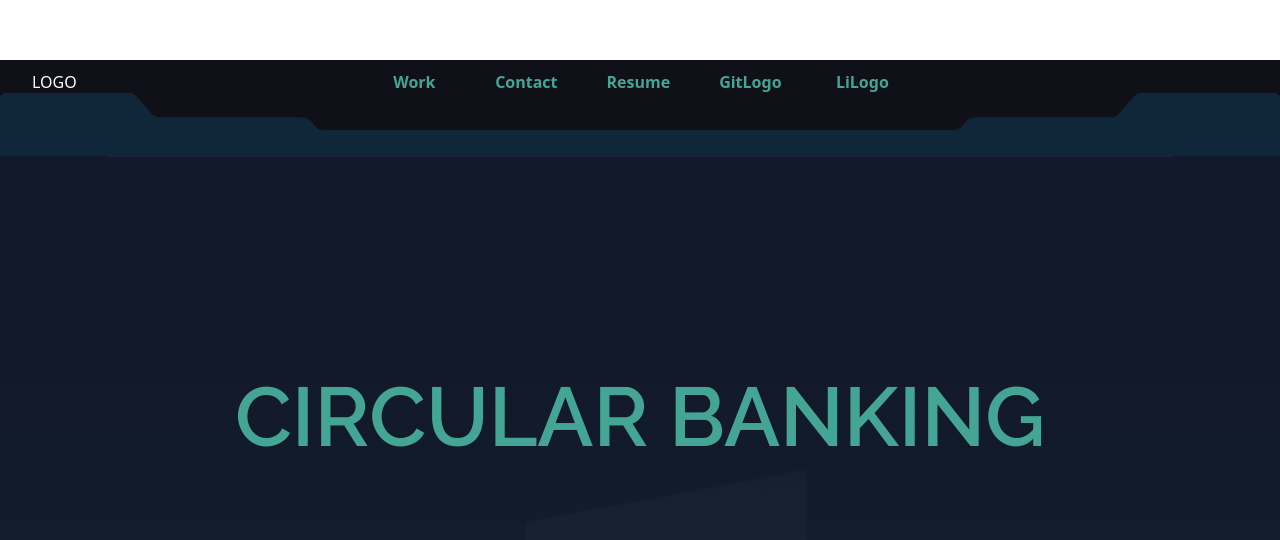
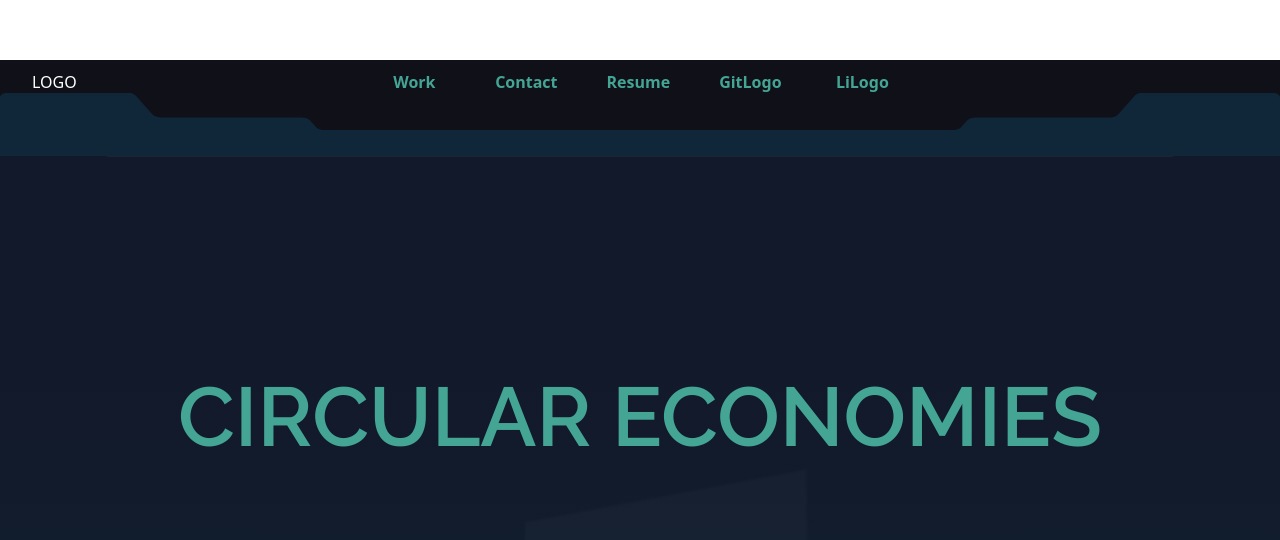
Before and after one commit to erancie/portfolio, a Gatsby site: page /projects in a window 1280 px wide. Shown: the part 260-800 px from the top of the page. Built offline with nearby package versions, Linux system fonts and the light colour scheme; Gatsby itself is replaced by a stand-in of ours; a web font is replaced by a local one.

Commit message:
3d styling of screenshots/svgs

```diff
--- a/content/projectsData.js
+++ b/content/projectsData.js
@@ -26,7 +26,7 @@ const circularMobile = '/circular-mobile_zxQx1vTbI.PNG'
 const projects = [
   {
     name: 'circular',
-    title: 'Circular Banking',
+    title: 'Circular Economies',
     imgRoot: IKRoot,
     imgSrc: {
       desktop: circularDesktop,
```
